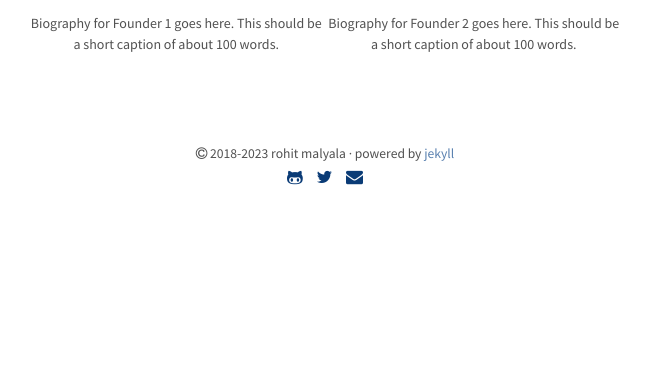
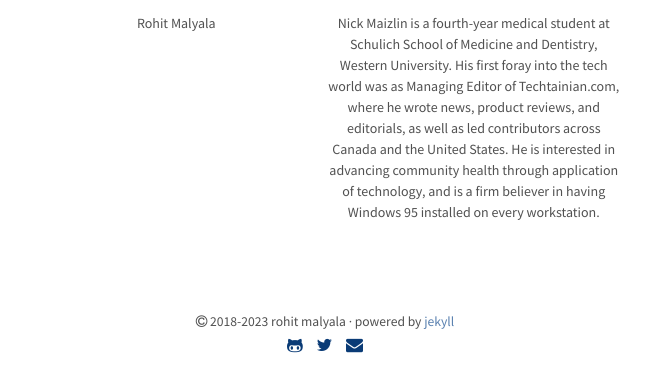
Before and after one commit to nicoelayda/celeste, a Jekyll site: the page built from index.html, in a window 1280 px wide and 900 px high, scrolled down 731 px, cut to the strip 507-899 px from the top of the window. Shown: the whole strip, without its empty margins (315-965 px from the left). Built offline with Jekyll 4.4.1, drawn with Linux system fonts in a browser that asks for light colours; before the commit the page ends 1463 px from its top, so only the background shows below that.

Commit message:
merge on top of lorem ipsum test. bio update reattempt.

```diff
--- a/index.html
+++ b/index.html
@@ -52,13 +52,13 @@ title: Home
     <div class="founder">
     <img src="{{ site.baseurl }}/assets/img/founder1.png" alt="Founder 1" class="founder-img">
     <p class="founder-bio">
-      Biography for Founder 1 goes here. This should be a short caption of about 100 words.
+      Rohit Malyala
     </p>
     </div>
     <div class="founder">
       <img src="{{ site.baseurl }}/assets/img/founder2.png" alt="Founder 2" class="founder-img">
       <p class="founder-bio">
-      Biography for Founder 2 goes here. This should be a short caption of about 100 words.
+      Nick Maizlin is a fourth-year medical student at Schulich School of Medicine and Dentistry, Western University. His first foray into the tech world was as Managing Editor of Techtainian.com, where he wrote news, product reviews, and editorials, as well as led contributors across Canada and the United States. He is interested in advancing community health through application of technology, and is a firm believer in having Windows 95 installed on every workstation.
       </p>
     </div>
 </div>
```
